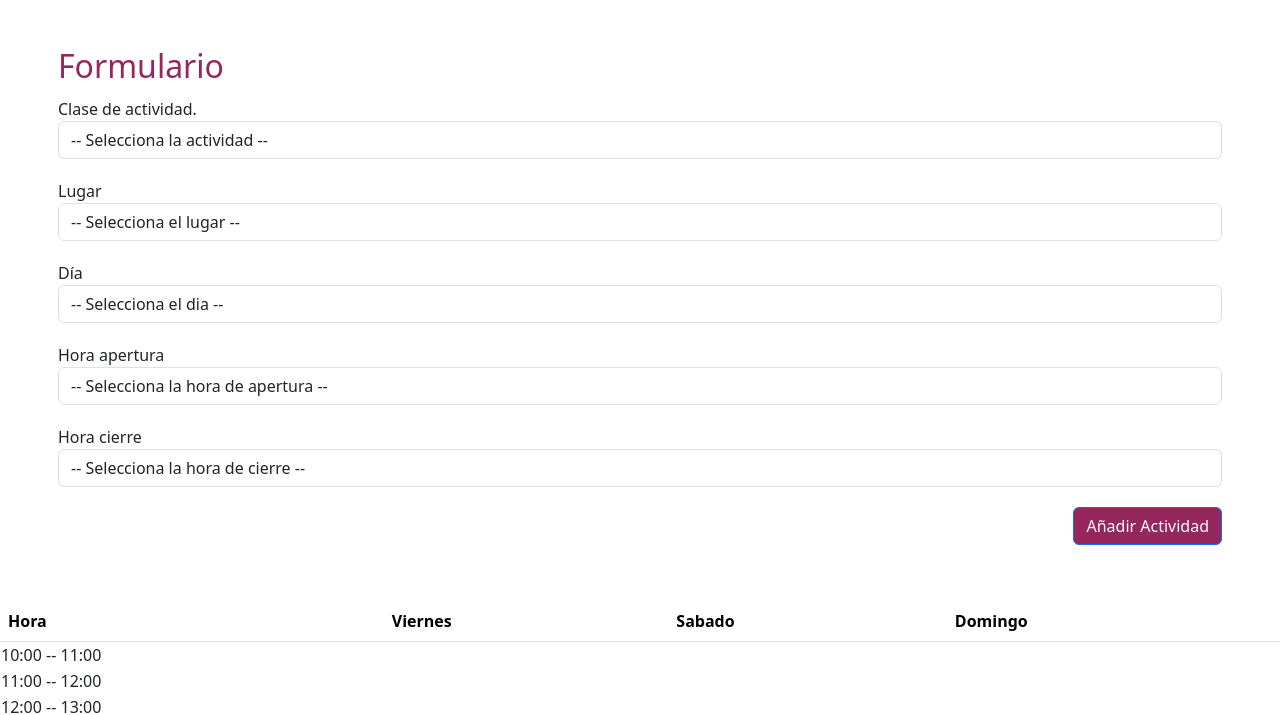
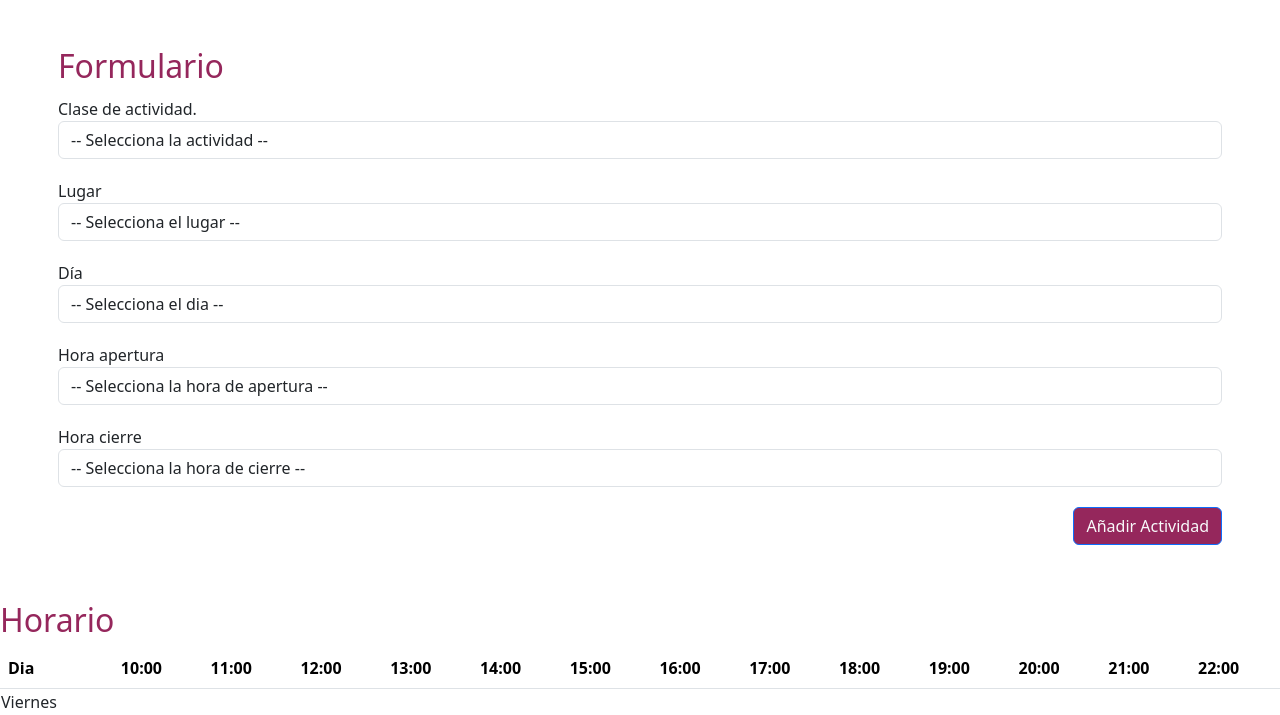
Before and after one commit to moonmdc/js_manchacomic, a website built with Vite: page src/index.html in a window 1280 px wide. Shown: the part 85-800 px from the top of the page. Built offline with nearby package versions, Linux system fonts and the light colour scheme.

Commit message:
modificacion en la disposicion de la tabla

```diff
--- a/src/index.html
+++ b/src/index.html
@@ -81,7 +81,7 @@
           <div class="form-group mb-3">
             <label for="openHour">Hora apertura</label>
             <select class="form-control" id="openHour">
-              <option selected disabled>-- Selecciona la hora de apertura --</option>
+              <option selected disabled value="">-- Selecciona la hora de apertura --</option>
 
             </select>
           </div>
@@ -95,23 +95,20 @@
           </div>
 
           <div class=" d-flex justify-content-end">
-            <button type="submit" class="btn text-light btn-primary min-w-100">Añadir Actividad</button>
+            <button type="submit" id="btnSubmit" class="btn text-light btn-primary min-w-100">Añadir Actividad</button>
           </div>
 
         </form>
       </div>
 
       <div>
+        <p class="h2">Horario</p>
         <table class="table" id="activityTable">
-          <thead>
-            <tr>
-              <th scope="col">Hora</th>
-              <th scope="col">Viernes</th>
-              <th scope="col">Sabado</th>
-              <th scope="col">Domingo</th>
-            </tr>
-          </thead>
-          <tbody>
+          <thead class="tHead">
+
+          </thead >
+          <tbody class="table-group-divider" id="tBody">
+
 
           </tbody>
         </table>
--- a/src/js/app.js
+++ b/src/js/app.js
@@ -5,6 +5,7 @@ const collectActivities = () => {
 }
 
 let activities = collectActivities()
+
 if (activities == null) activities = []
 
 const showHour = () => {
@@ -85,41 +86,14 @@ const showPlace = () => {
 }
 document.getElementById('typeActivity').addEventListener('change', showPlace)
 
-const showTable = () => {
-    const bodyTable = document.getElementById('activityTable');
 
-    for (let i = 10; i < 22; i++) {
-        const row = document.createElement('tr');
-        row.classList.add('horas');
-
-        const hour = document.createElement('td');
-        hour.classList.add('hora');
-        hour.innerText = `${i}:00 -- ${i + 1}:00`;
-
-        let actividadV = document.createElement('td');
-        actividadV.classList.add(`viernes-${i}`);
-        let actividadS = document.createElement('td');
-        actividadS.classList.add(`sabado-${i}`);
-        let actividadD = document.createElement('td');
-        actividadD.classList.add(`domingo-${i}`);
-
-        // Usar "row" en lugar de "fila"
-        row.appendChild(hour);
-        row.appendChild(actividadV);
-        row.appendChild(actividadS);
-        row.appendChild(actividadD);
-
-        // Agregar la fila al cuerpo de la tabla
-        bodyTable.appendChild(row);
-    }
-}
-showTable()
 
 const saveActivity = (activity) => {
     // Asumiendo que 'activities' es un array previamente definido
     activities.push(activity);
     localStorage.setItem('activities', JSON.stringify(activities));
 }
+
 
 const activityForm = () => {
     const newActivity = new ActivityClass(
@@ -129,9 +103,55 @@ const activityForm = () => {
         document.getElementById('openHour').value,
         document.getElementById('closeHour').value
     );
-
-
     saveActivity(newActivity);
 
 }
-activityForm()
+document.addEventListener('submit', (e) => { activityForm() })
+
+const createTable = () => {
+    const tBody = document.getElementById('activityTable')
+
+    const startHour = 10;
+    const endHour = 22;
+
+    const thead = document.createElement('tHead');
+    const headerRow = document.createElement('tr');
+
+    const day = document.createElement('th')
+    day.innerText = 'Dia'
+    headerRow.appendChild(day)
+
+    for (let i = startHour; i <= endHour; i++) {
+        const hourCell = document.createElement('th');
+        hourCell.innerText = `${i}:00`;
+        headerRow.appendChild(hourCell);
+    }
+
+    thead.appendChild(headerRow);
+    tBody.appendChild(thead)
+
+    const days = ['Viernes', 'Sábado', 'Domingo'];
+    const tbody = document.createElement('tBody');
+
+    days.forEach(day => {
+        const row = document.createElement('tr');
+
+        // Primera celda con el nombre del día
+        const dayName = document.createElement('td');
+        dayName.innerText = day;
+        row.appendChild(dayName);
+
+        // Celdas vacías para cada hora del día
+        for (let i = startHour; i <= endHour; i++) {
+            const eachHour = document.createElement('td');
+            eachHour.classList.add(`${day}-${i}`);  // Clase para identificar las celdas por día y hora
+            row.appendChild(eachHour);
+        }
+
+        tBody.appendChild(row);
+    });
+
+    table.appendChild(tbody);
+
+}
+createTable()
```
